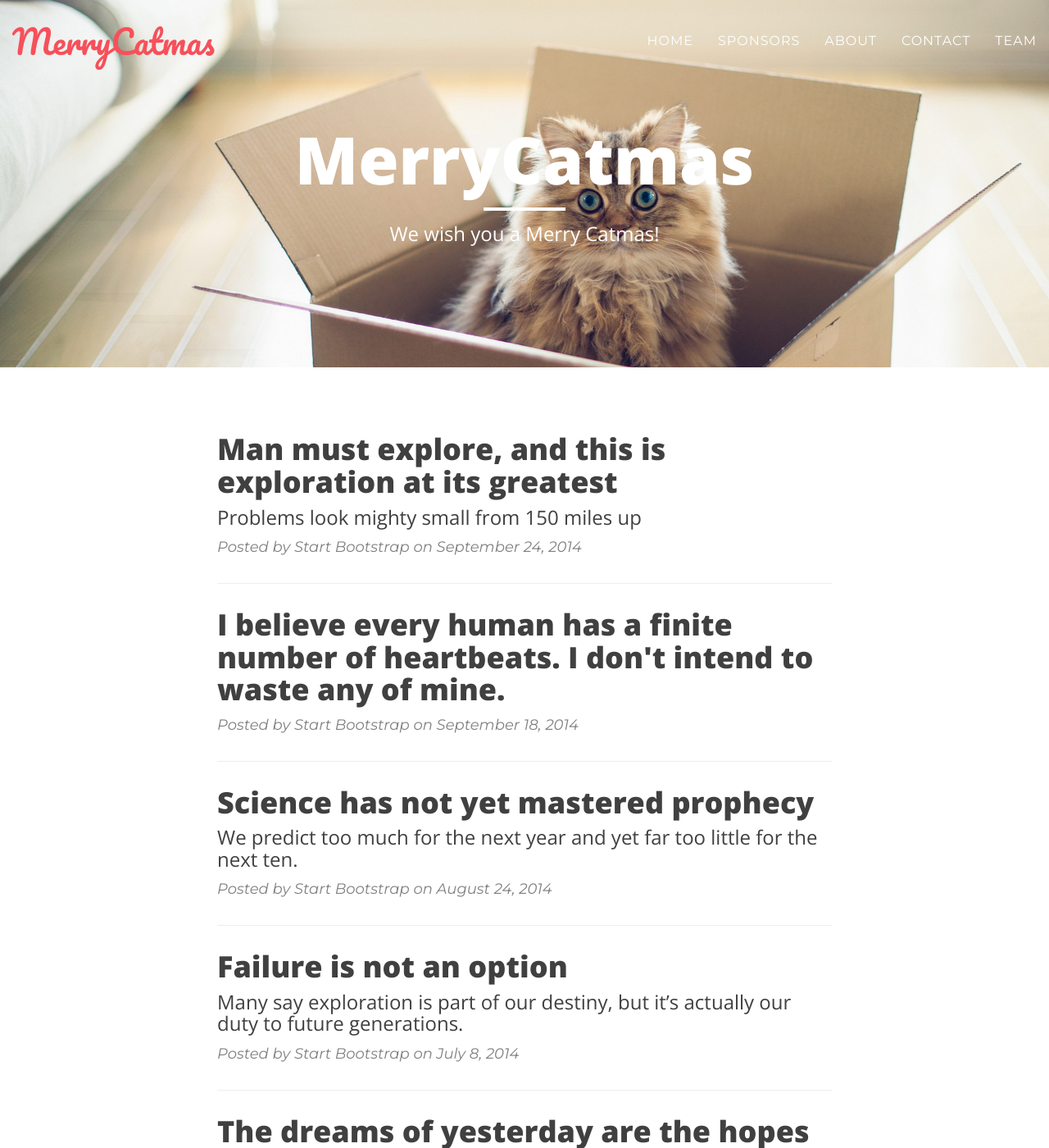
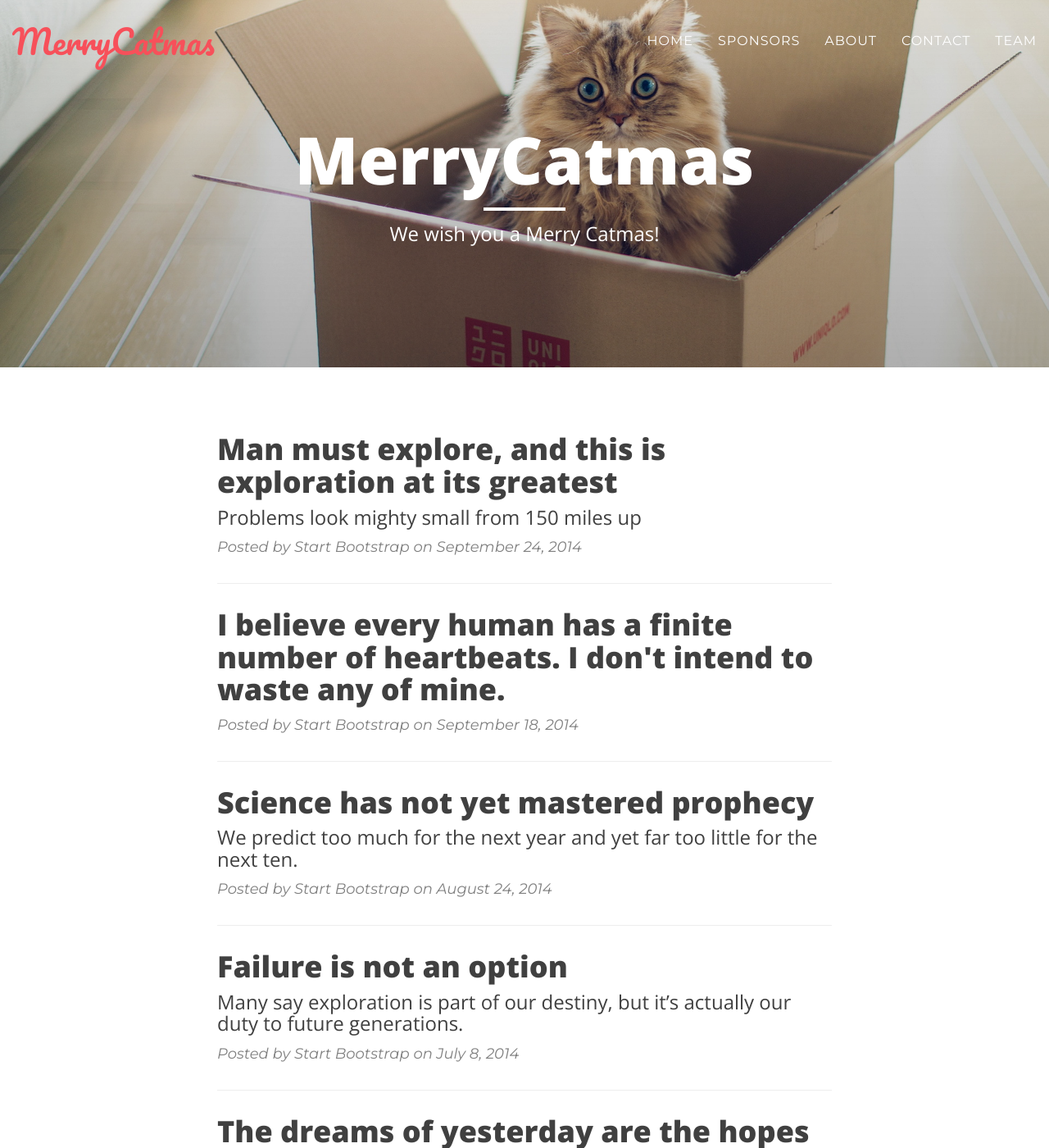
Before and after one commit to MerryCatmas/MerryCatmas.github.io, a Jekyll site: the page built from index.html, in a window 1280 px wide and 1400 px high. Shown: the whole window at 82% size. Built offline with Jekyll 4.4.1, drawn with Linux system fonts in a browser that asks for light colours; nearby versions of some CDN libraries; the list of posts is cut into pages by our own code.

```diff
--- a/_layouts/page.html
+++ b/_layouts/page.html
@@ -3,7 +3,7 @@
 ---
 
 <!-- Page Header -->
-<header class="intro-header" style="background-image: url('{{ site.baseurl }}/{% if page.header-img %}{{ page.header-img }}{% else %}{{ site.header-img }}{% endif %}')">
+<header class="intro-header">
     <div class="container">
         <div class="row">
             <div class="col-lg-8 col-lg-offset-2 col-md-10 col-md-offset-1">
--- a/css/clean-blog.css
+++ b/css/clean-blog.css
@@ -150,11 +150,11 @@
 
 }
 .intro-header {
-  background: no-repeat center center;
   background: linear-gradient(
-                       rgba(0,0,0,.6),
-                       rgba(0,0,0,.6)),
-                       url("/img/home-bg.jpg");
+                       rgba(0,0,0,.1),
+                       rgba(0,0,0,.3)),
+                       url("/img/home-bg.jpg")
+                       no-repeat center center;
   background-attachment: scroll;
   -webkit-background-size: cover;
   -moz-background-size: cover;
```
